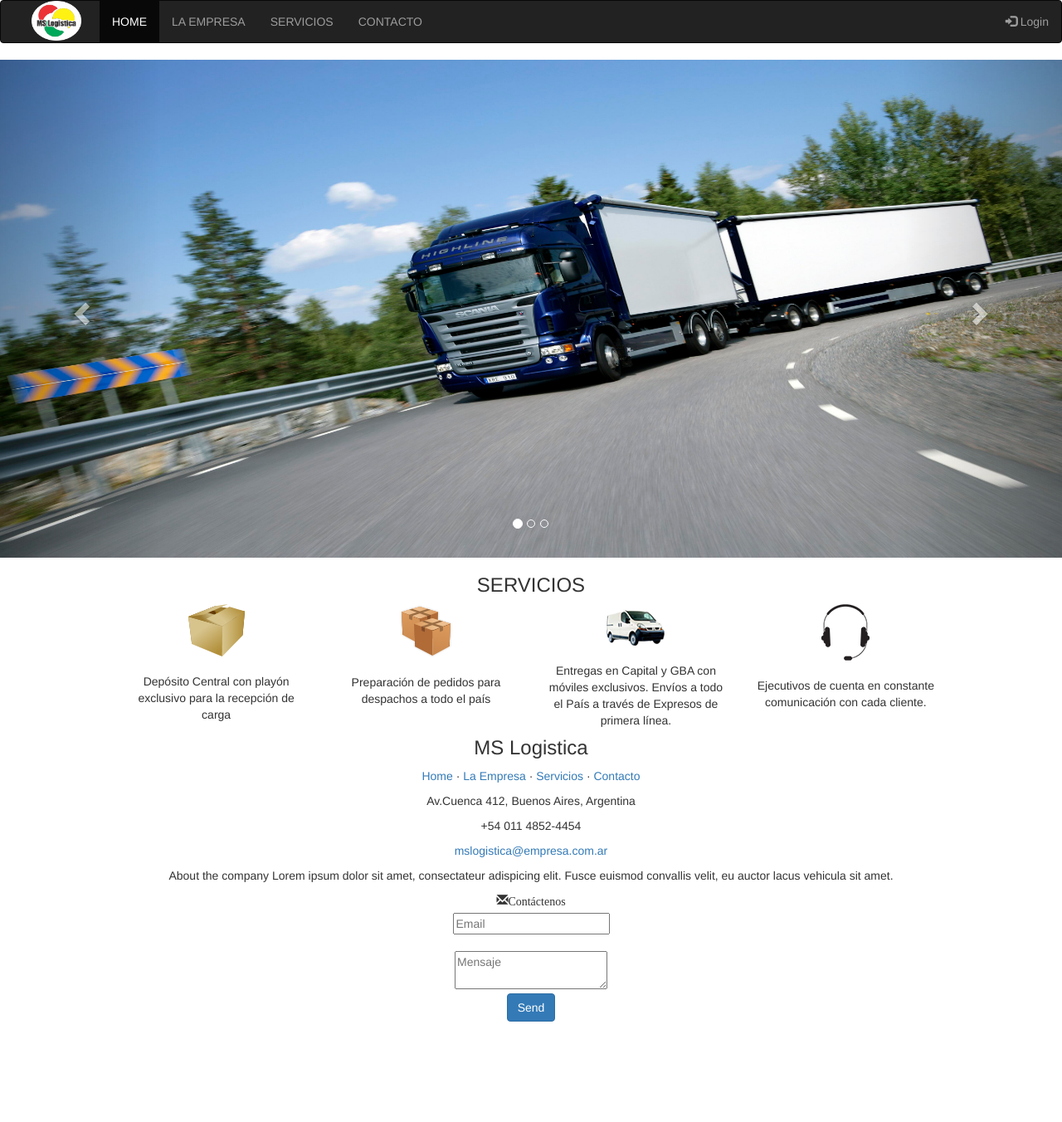
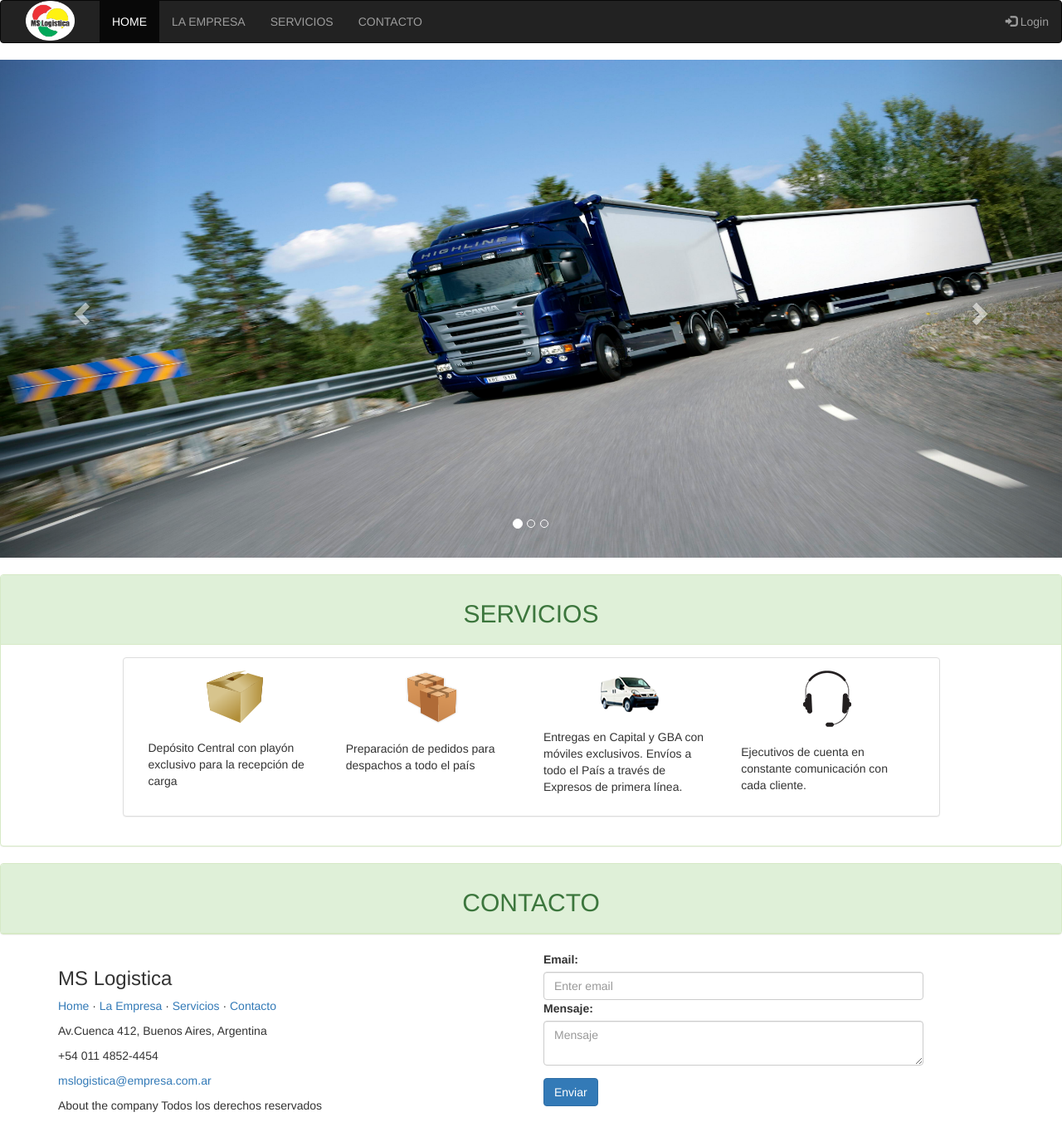
Before and after one commit to ProgramacionWebII/LogIkw, a PHP site: page / in a window 1280 px wide. Shown: the whole page at 83% size. Before the commit the page ends 1231 px from the top, so only its background shows below. Run offline with PHP 8.4, Linux system fonts and the light colour scheme; some libraries are stand-ins or nearby versions.

Commit message:
agregado algo de estilo en el index y el css

```diff
--- a/css/home.css
+++ b/css/home.css
@@ -1,5 +1,5 @@
 body{
-	text-align: center;
+/*	text-align: center;*/
 	background-color: #FFFFFF;
 }
 
--- a/index.php
+++ b/index.php
@@ -63,36 +63,57 @@
 </div>
 
 <!--  Container (Grid) -->
+<br>
+		<div class="panel panel-success">
+      <div class="panel-heading text-center"><h2>SERVICIOS</h2></div>
+      <div class="panel-body">
+
 	  <div class="container-fluid col-sm-12">
-  <h3 class="margin col-sm-2 col-sm-offset-5">SERVICIOS</h3><br>
+
   <div class="col-sm-10 col-sm-offset-1">
+
+		<div class="panel panel-default">
+		<div class="panel-body">
 		<div class="col-sm-3">
-
 		<img src="image/caja.png" class="img-responsive margin" alt="Image">
 		<br><p>Depósito Central con playón exclusivo para la recepción de carga</p>
 		</div>
+
 		  <div class="col-sm-3">
-
     <img src="image/cajas.png" class="img-responsive margin"  alt="Image">
 	  <br> <p>Preparación de pedidos para despachos a todo el país</p>
 		</div>
+
 		    <div class="col-sm-3">
-
      <img src="image/camion2.png" class="img-responsive margin" alt="Image">
 	 <br><p>Entregas en Capital y GBA con móviles exclusivos. Envíos a todo el País a través de Expresos de primera línea.</p>
     </div>
 
+
+
     <div class="col-sm-3">
-
      <img src="image/auriculares.png" class="img-responsive margin" alt="Image">
 	 <br> <p>Ejecutivos de cuenta en constante comunicación con cada cliente.</p>
     </div>
 		</div>
 		</div>
+	</div>
+		</div>
+	</div>
+		</div>
+
+
+				<div class="panel panel-success">
+      <div class="panel-heading text-center"><h2>CONTACTO</h2></div>
+ </div>
+
 <!-- Footer -->
-	<footer class="footer-distributed">
 
-			<div class="footer-left">
+
+	<footer class="footer-distributed ">
+	 <div class="container">
+    <div class="row">
+      <div class="col-lg-6">
 
 				<h3>MS Logistica</span></h3>
 
@@ -104,14 +125,10 @@
 					<a href="#">Servicios</a>
 					·
 					<a href="#">Contacto</a>
-
-
 				</p>
 
 
-			</div>
 
-			<div class="footer-center">
 
 				<div>
 					<i class="fa fa-map-marker"></i>
@@ -128,13 +145,13 @@
 					<p><a href="mailto:mslogistica@empresa.com.ar">mslogistica@empresa.com.ar</a></p>
 				</div>
 
-			</div>
 
-			<div class="footer-right">
+
+
 
 				<p class="footer-company-about">
 					<span>About the company</span>
-					Lorem ipsum dolor sit amet, consectateur adispicing elit. Fusce euismod convallis velit, eu auctor lacus vehicula sit amet.
+					Todos los derechos reservados
 				</p>
 
 				<div class="footer-icons">
@@ -150,17 +167,26 @@
 
 
 
-				<p class="glyphicon glyphicon-envelope">Contáctenos</p>
-
-				<form action="#" method="post">
-
-					<input type="text" name="email" placeholder="Email" required /> <br><br>
-					<textarea name="message" placeholder="Mensaje" required></textarea>
-					<br><button class="btn btn-primary">Send</button>
-
-				</form>
 
 
+
+
+
+
+<form class="col-lg-5" action="#" method="post">
+  <div class="form-group" >
+    <div class=""> <label for="exampleInputEmail1">Email:</label>
+    <input type="email" class="form-control" placeholder="Enter email">
+
+  <div class="form-group">
+ <label for="exampleMessage">Mensaje:</label>
+    <textarea  class="form-control"  placeholder="Mensaje"></textarea></div>
+
+
+  <button type="submit" class="btn btn-primary">Enviar</button></div> </div>
+</form>
+	</div>
+	</div>
 		</footer>
 
 
```
Lines whose indentation alone changed are shown as unchanged.
